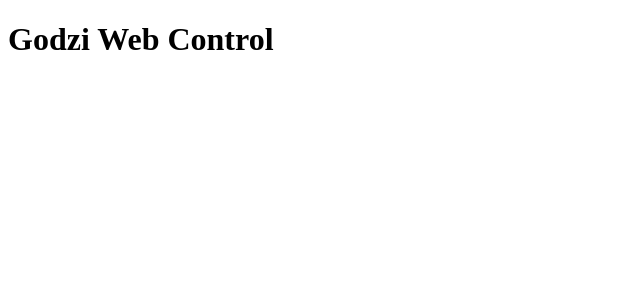
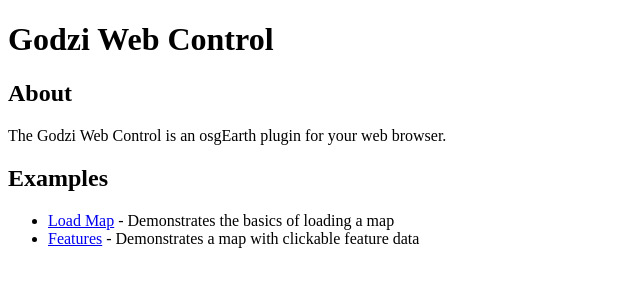
Before and after one commit to gwaldron/godzi-web-control, a plain HTML site: page index.html in a window 1280 px wide. Shown: the whole page, without its empty margins (0-640 px from the left). Drawn offline with Linux system fonts and the light colour scheme.

Commit message:
Update index.html

```diff
--- a/index.html
+++ b/index.html
@@ -6,5 +6,12 @@
 
   <body>
     <h1>Godzi Web Control</h1>
+    <h2>About</h2>
+    <p>The Godzi Web Control is an osgEarth plugin for your web browser.</p>
+    <h2>Examples</h2>
+    <ul>
+      <li><a href = "examples/loadmap.html">Load Map</a> - Demonstrates the basics of loading a map</li>
+      <li><a href = "examples/features.html">Features</a> - Demonstrates a map with clickable feature data</li>
+    </ul>
   </body>
 </html>
```
